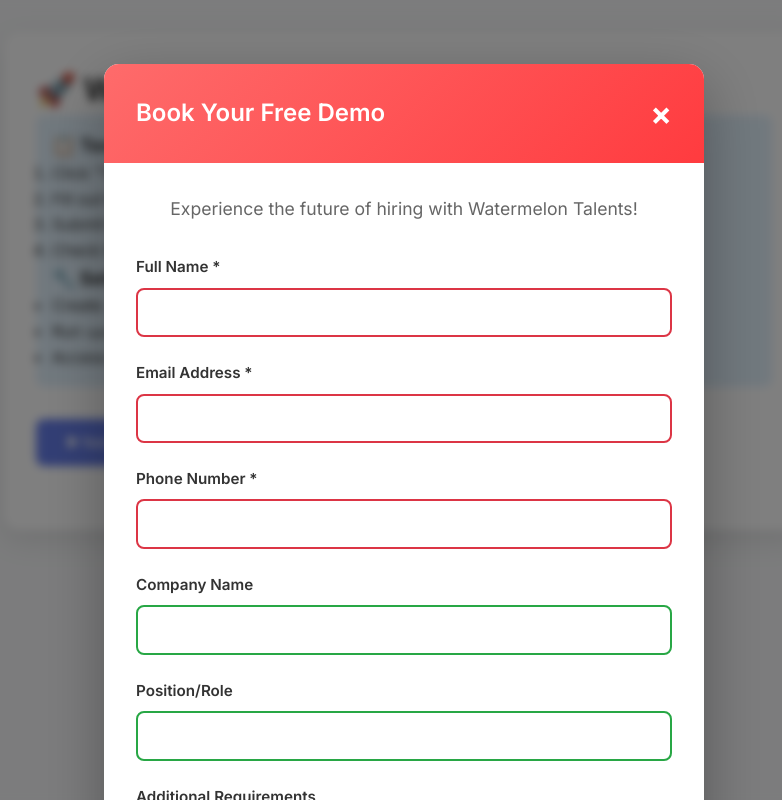
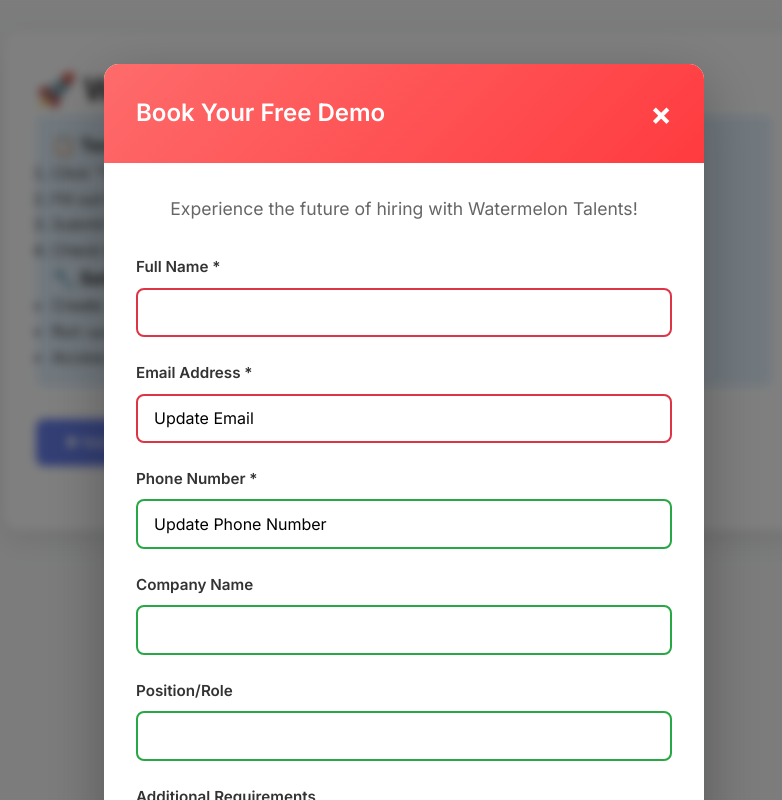
Before and after one commit to sivanomula/watermelon-website, a website: page test-demo.html in a window 1280 px wide. Both pictures are taken after a click on the button "Test Demo Form". Shown: the whole page, without its empty margins (236-1018 px from the left). Drawn offline with Linux system fonts and the light colour scheme.

Commit message:
Update test-demo.html

```diff
--- a/test-demo.html
+++ b/test-demo.html
@@ -102,11 +102,11 @@
                     </div>
                     <div class="form-group">
                         <label for="email">Email Address *</label>
-                        <input type="email" id="email" name="email" required>
+                        <input type="email" id="email" name="email" value="Update Email" required>
                     </div>
                     <div class="form-group">
                         <label for="phone">Phone Number *</label>
-                        <input type="tel" id="phone" name="phone" required>
+                        <input type="tel" id="phone" name="phone" value="Update Phone Number" required>
                     </div>
                     <div class="form-group">
                         <label for="company">Company Name</label>
```
